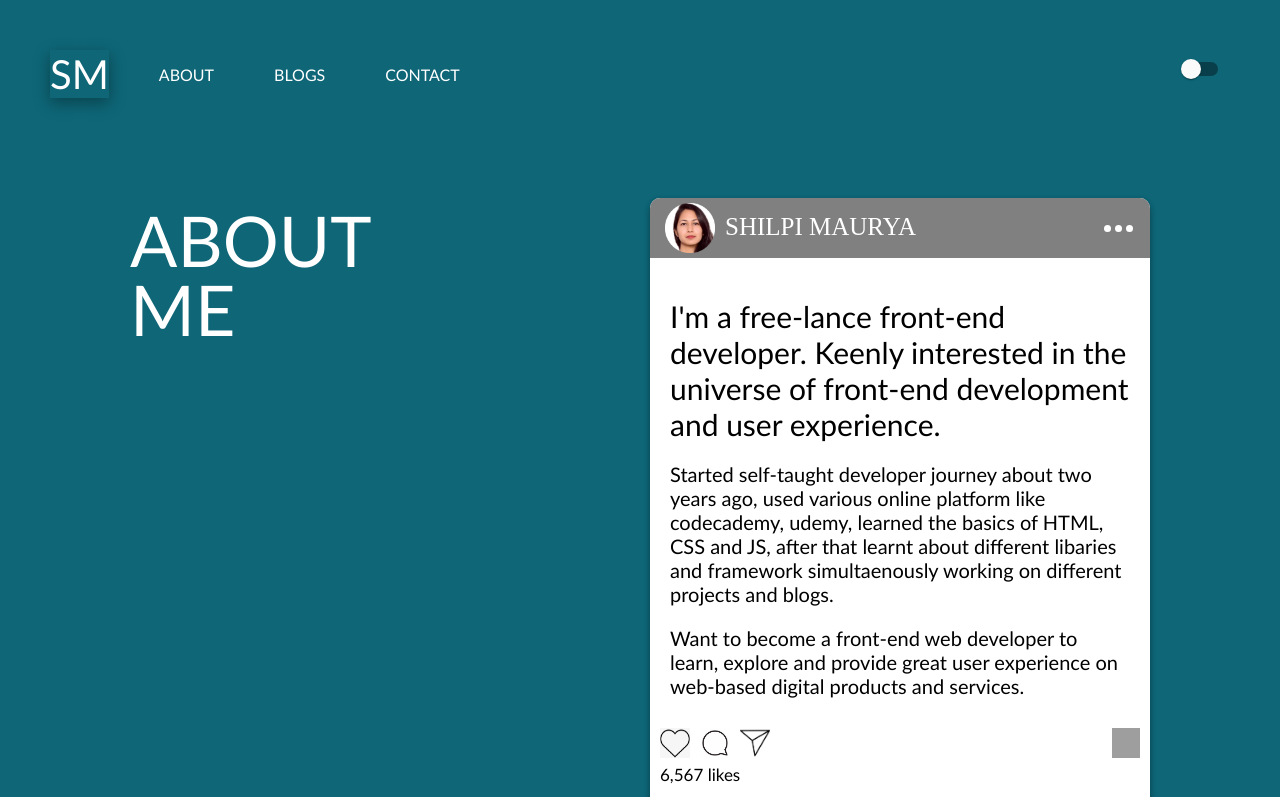
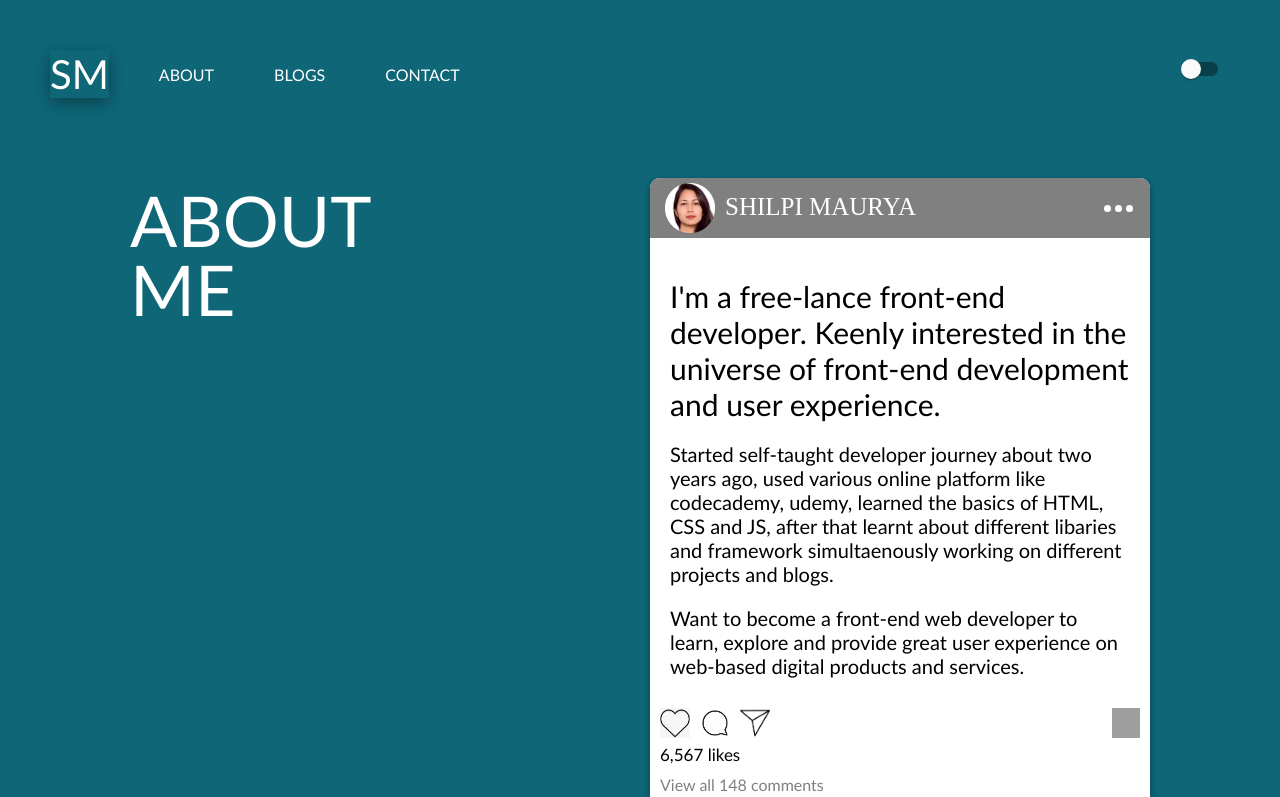
Before and after one commit to ShilpiMaurya/my-personal-website, a Next.js app: page /about in a window 1280 px wide. Shown: the top 797 px of the page. Built offline with nearby package versions, Linux system fonts and the light colour scheme; grey boxes are pictures that could not be loaded.

Commit message:
style changes

```diff
--- a/components/aboutPage.tsx
+++ b/components/aboutPage.tsx
@@ -6,7 +6,7 @@ const Container = styled.div`
   flex-direction: row;
   background: ${props => props.theme.aboutPage};
   color: ${props => props.theme.homeColorFirstPart};
-  padding: 50px 50px 100px 50px;
+  padding: 30px 50px 100px 50px;
 `;
 
 const Title = styled.div`
```
